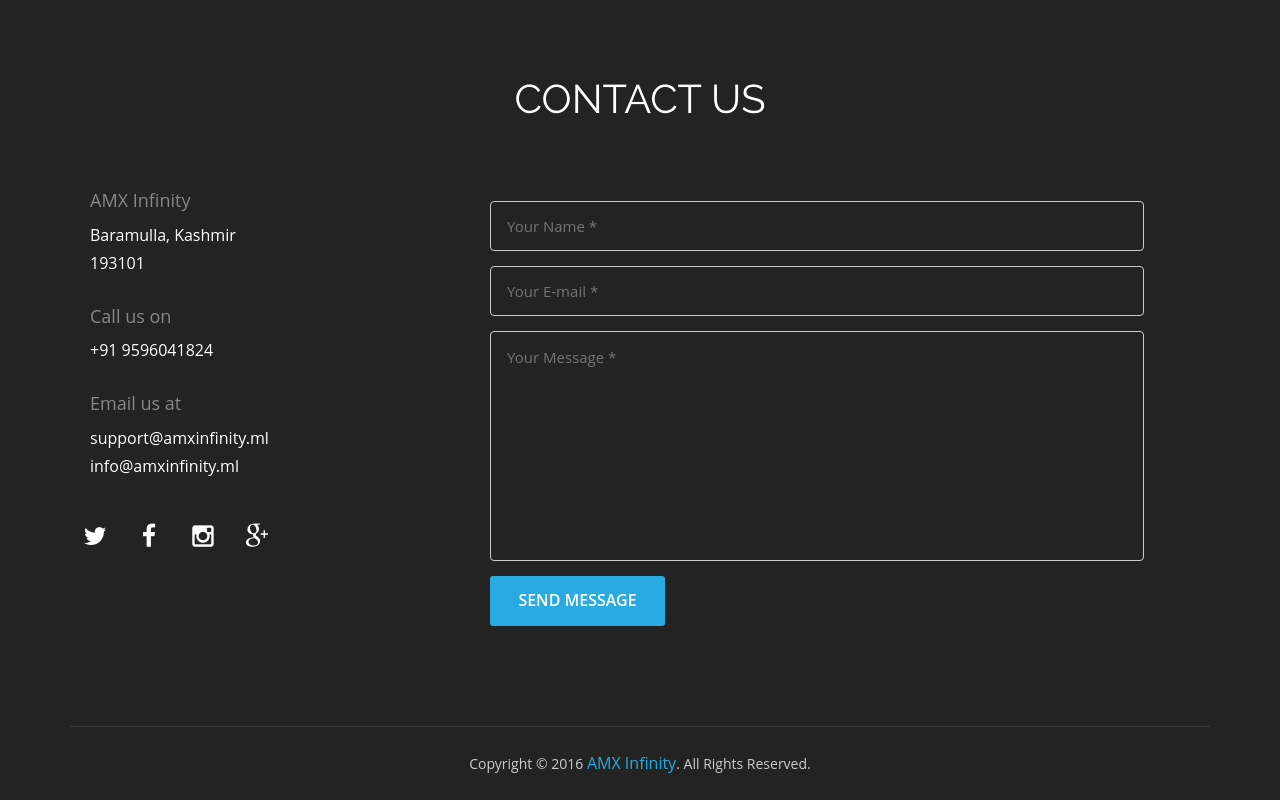
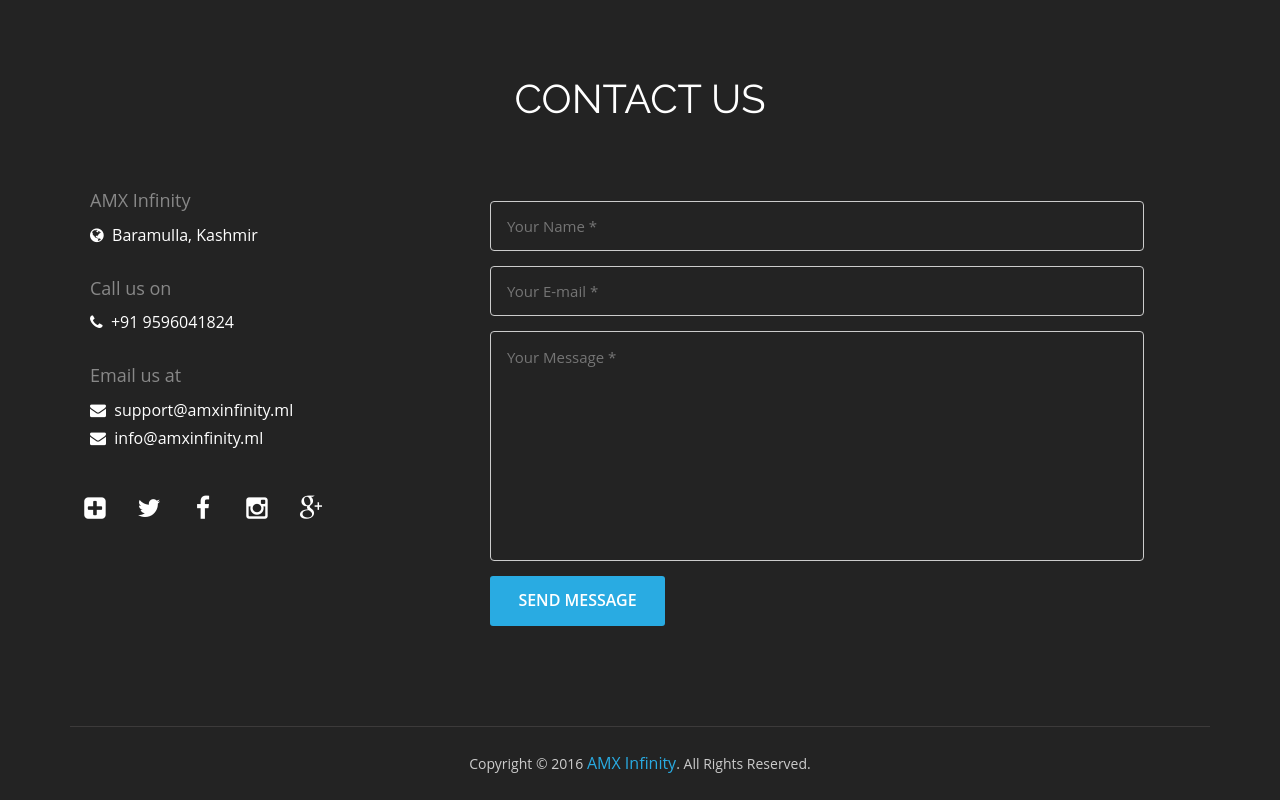
Before and after one commit to AMX-Infinity/amx-infinity.github.io, a plain HTML site: page index.html in a window 1280 px wide. Shown: the part 4519-5319 px from the top of the page. Drawn offline with Linux system fonts and the light colour scheme.

Commit message:
ICONS, blog link

```diff
--- a/index.html
+++ b/index.html
@@ -413,21 +413,21 @@
                             <div class="detail">
                                 <h4>AMX Infinity</h4>
                                 <p>
-                                    Baramulla, Kashmir<br>
-                                    193101
+                                    <i class="fa fa-globe"></i>&nbsp;
+                                    Baramulla, Kashmir
                                 </p>
                             </div>
                             <div class="detail">
                                 <h4>Call us on</h4>
                                 <p>
-                                    +91 9596041824
+                                    <i class="fa fa-phone"></i>&nbsp; +91 9596041824
                                 </p>
                             </div>
                             <div class="detail">
                                 <h4>Email us at</h4>
                                 <p>
-                                    support@amxinfinity.ml<br>
-                                    info@amxinfinity.ml
+                                    <i class="fa fa-envelope"></i>&nbsp; support@amxinfinity.ml<br>
+                                    <i class="fa fa-envelope"></i>&nbsp; info@amxinfinity.ml
                                 </p>
                             </div>
                         </div>
@@ -435,6 +435,7 @@
 
 
           <ul class="social_links">
+            <li class="gplus animated bounceIn wow delay-02s"><a href="https://www.coderevolution.tk"><i class="fa fa-plus-square"></i></a></li>
             <li class="twitter animated bounceIn wow delay-02s"><a href="https://twitter.com/AfaanBilal"><i class="fa fa-twitter"></i></a></li>
             <li class="facebook animated bounceIn wow delay-03s"><a href="https://facebook.com/AMXInfinity"><i class="fa fa-facebook"></i></a></li>
             <li class="pinterest animated bounceIn wow delay-04s"><a href="https://instagram.com/AfaanBilal"><i class="fa fa-instagram"></i></a></li>
```
